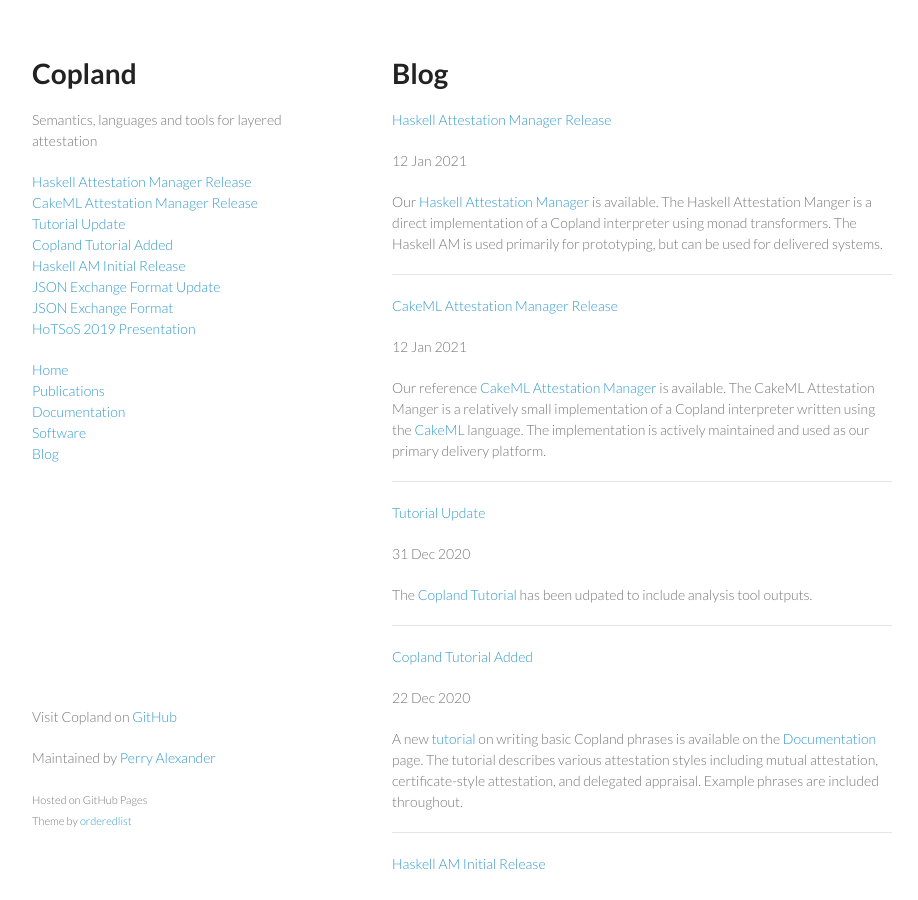
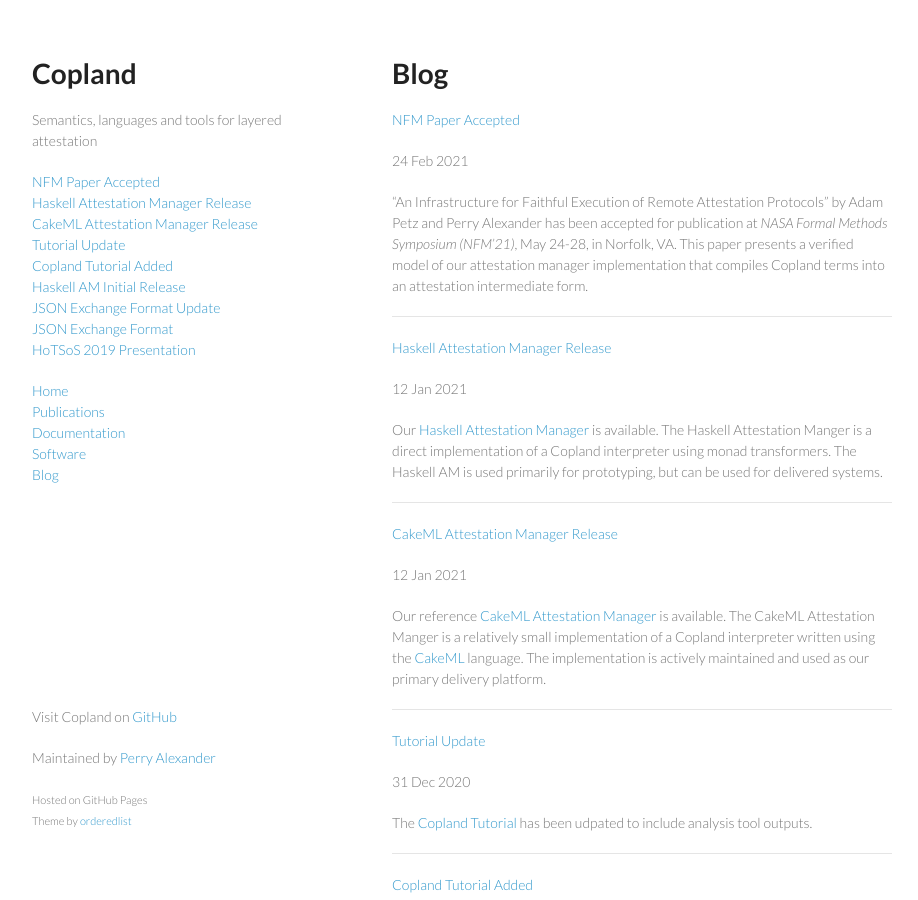
Before and after one commit to ku-sldg/copland, a Jekyll site: the page built from blog.md, in a window 1280 px wide and 900 px high. Shown: the whole window, without its empty margins (178-1096 px from the left). Built offline with Jekyll 4.4.1, drawn with Linux system fonts in a browser that asks for light colours.

Commit message:
adding NFM announcement

```diff
--- a/_data/publications.yml
+++ b/_data/publications.yml
@@ -4,7 +4,7 @@
   pdf: flexible-mechanisms.pdf
 - author: Petz, A., P. Alexander
   title: An Infrastructure for Faithful Execution of Remote Attestation Protocols
-  where: submitted to NASA Formal Methods Symposium (NFM'21), online, May 24-28, 2021.
+  where: NASA Formal Methods Symposium (NFM'21), online, May 24-28, 2021.
 - author: Ramsdell, J., P. D. Rowe, P. Alexander, S. Helble, P. Loscocco, J. A. Pendergrass, and A. Petz
   title: Orchestrating Layered Attestations
   where: Principles of Security and Trust (POST’19), Prague, Czech Republic, April 8-11, 2019.
--- /dev/null
+++ b/_posts/2021-02-24-NFM-Paper-Accepted.md
@@ -0,0 +1,11 @@
+---
+layout: blog
+categories: blog
+title: NFM Paper Accepted
+---
+"An Infrastructure for Faithful Execution of Remote Attestation
+Protocols" by Adam Petz and Perry Alexander has been accepted for
+publication at *NASA Formal Methods Symposium (NFM'21)*, May 24-28, in
+Norfolk, VA. This paper presents a verified model of our attestation
+manager implementation that compiles Copland terms into an attestation
+intermediate form.
```
